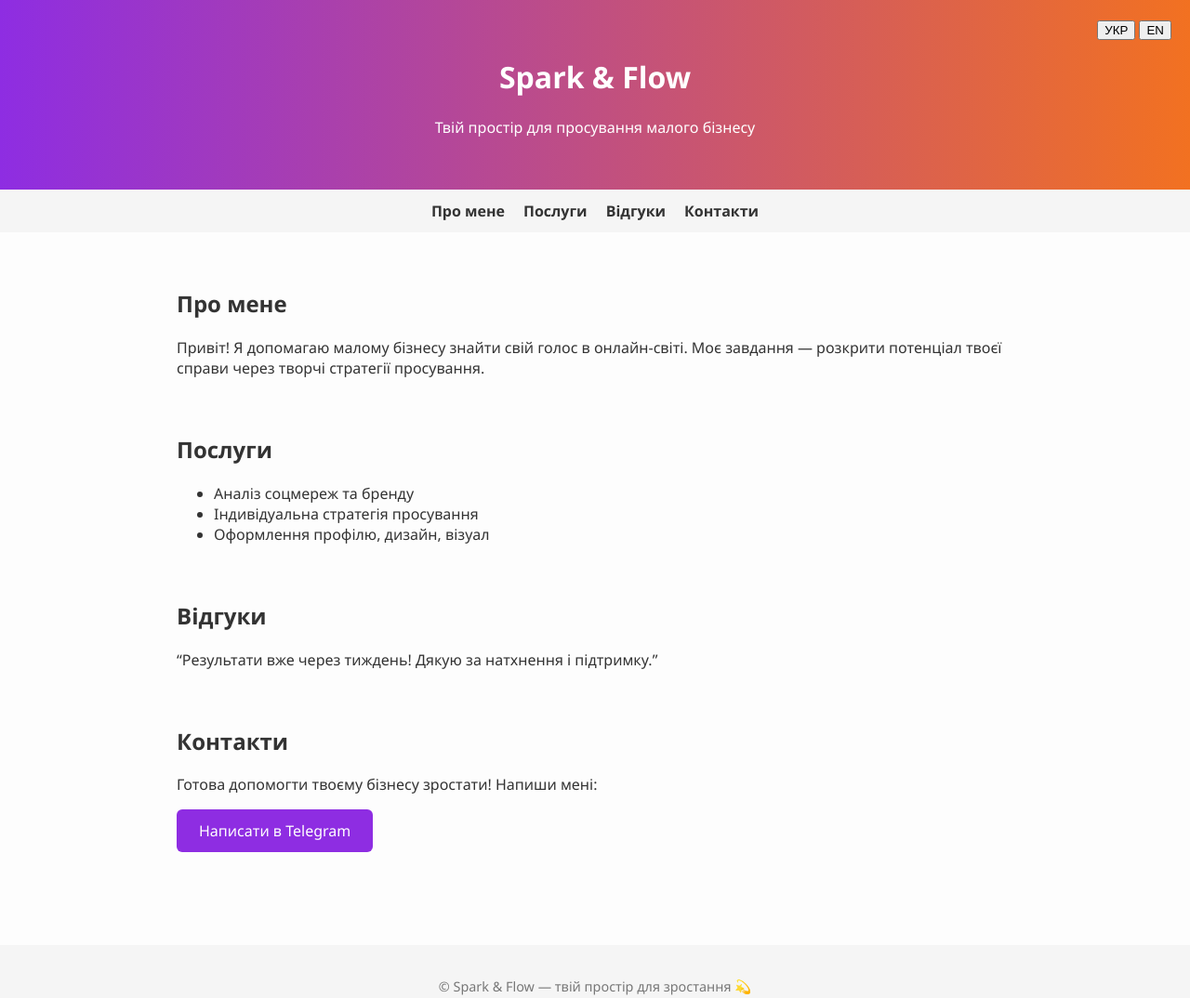
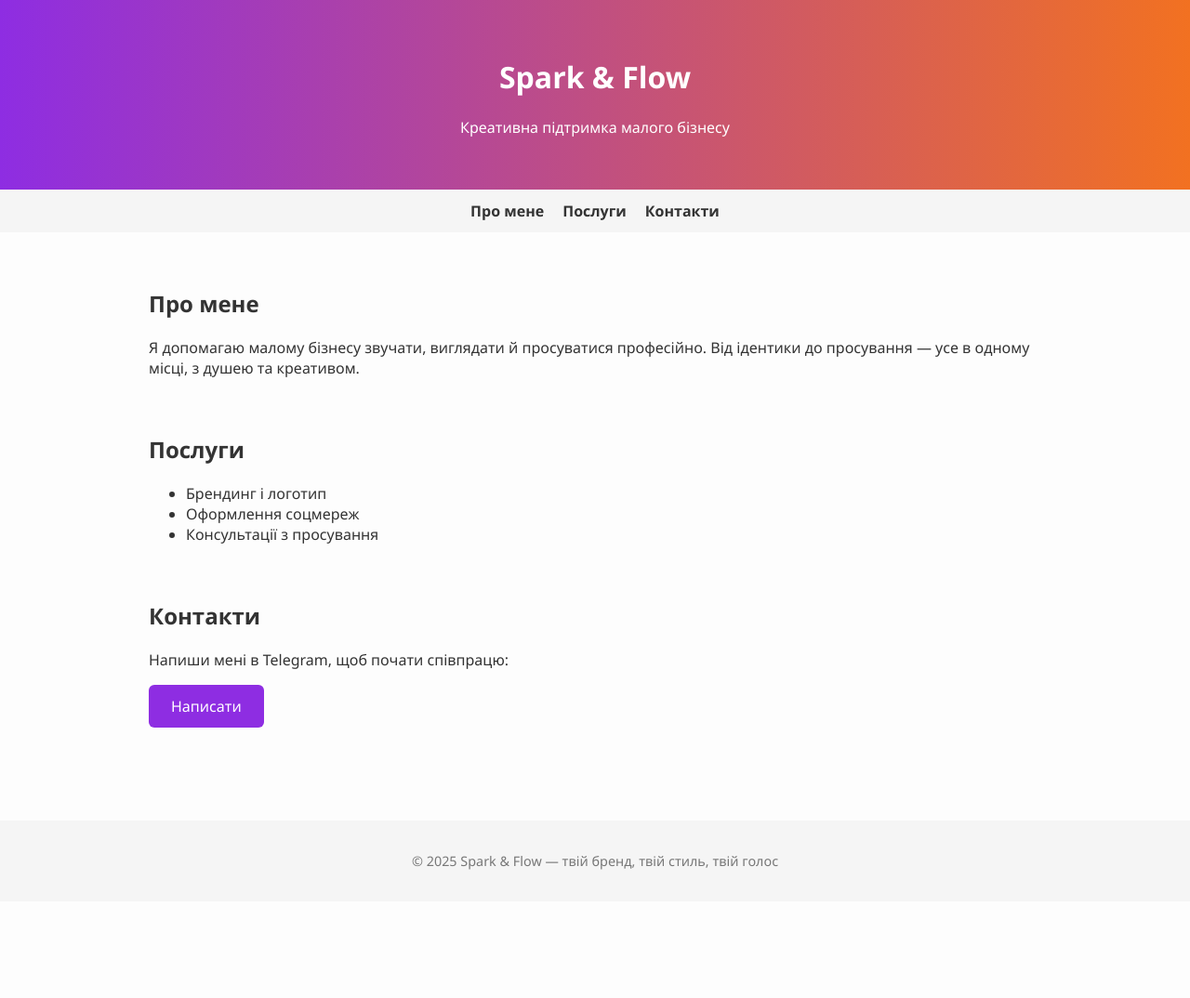
Before and after one commit to SparkFlowing/spark-flow, a plain HTML site: page index.html in a window 1280 px wide. Shown: the whole page at 93% size. After the commit the page ends 970 px from the top, so only its background shows below. Drawn offline with Linux system fonts and the light colour scheme.

Commit message:
index.html

```diff
--- a/index.html
+++ b/index.html
@@ -6,8 +6,8 @@
   <title>Spark & Flow</title>
   <style>
     body {
+      font-family: 'Segoe UI', sans-serif;
       margin: 0;
-      font-family: 'Segoe UI', sans-serif;
       background: #fdfdfd;
       color: #333;
     }
@@ -29,13 +29,8 @@
       text-decoration: none;
       color: #333;
     }
-    .lang-switch {
-      position: absolute;
-      top: 20px;
-      right: 20px;
-    }
     .container {
-      max-width: 900px;
+      max-width: 960px;
       margin: auto;
       padding: 40px 20px;
     }
@@ -58,92 +53,43 @@
       color: #777;
     }
   </style>
-  <script>
-    function switchLang(lang) {
-      document.querySelectorAll('[data-lang]').forEach(el => {
-        el.style.display = el.getAttribute('data-lang') === lang ? 'block' : 'none';
-      });
-    }
-    window.onload = () => switchLang('uk');
-  </script>
 </head>
 <body>
   <header>
     <h1>Spark & Flow</h1>
-    <p>Твій простір для просування малого бізнесу</p>
-    <div class="lang-switch">
-      <button onclick="switchLang('uk')">УКР</button>
-      <button onclick="switchLang('en')">EN</button>
-    </div>
+    <p>Креативна підтримка малого бізнесу</p>
   </header>
 
   <nav>
     <a href="#about">Про мене</a>
     <a href="#services">Послуги</a>
-    <a href="#reviews">Відгуки</a>
     <a href="#contact">Контакти</a>
   </nav>
 
   <div class="container">
-
     <section id="about">
-      <div data-lang="uk">
-        <h2>Про мене</h2>
-        <p>Привіт! Я допомагаю малому бізнесу знайти свій голос в онлайн-світі. Моє завдання — розкрити потенціал твоєї справи через творчі стратегії просування.</p>
-      </div>
-      <div data-lang="en" style="display:none;">
-        <h2>About Me</h2>
-        <p>Hello! I help small businesses find their voice online. My mission is to unlock your potential with creative marketing strategies.</p>
-      </div>
+      <h2>Про мене</h2>
+      <p>Я допомагаю малому бізнесу звучати, виглядати й просуватися професійно. Від ідентики до просування — усе в одному місці, з душею та креативом.</p>
     </section>
 
     <section id="services">
-      <div data-lang="uk">
-        <h2>Послуги</h2>
-        <ul>
-          <li>Аналіз соцмереж та бренду</li>
-          <li>Індивідуальна стратегія просування</li>
-          <li>Оформлення профілю, дизайн, візуал</li>
-        </ul>
-      </div>
-      <div data-lang="en" style="display:none;">
-        <h2>Services</h2>
-        <ul>
-          <li>Social media and brand audit</li>
-          <li>Custom promotion strategy</li>
-          <li>Profile styling, visual design</li>
-        </ul>
-      </div>
-    </section>
-
-    <section id="reviews">
-      <div data-lang="uk">
-        <h2>Відгуки</h2>
-        <p>“Результати вже через тиждень! Дякую за натхнення і підтримку.”</p>
-      </div>
-      <div data-lang="en" style="display:none;">
-        <h2>Reviews</h2>
-        <p>“Saw results in just a week! Thank you for your inspiration and support.”</p>
-      </div>
+      <h2>Послуги</h2>
+      <ul>
+        <li>Брендинг і логотип</li>
+        <li>Оформлення соцмереж</li>
+        <li>Консультації з просування</li>
+      </ul>
     </section>
 
     <section id="contact">
-      <div data-lang="uk">
-        <h2>Контакти</h2>
-        <p>Готова допомогти твоєму бізнесу зростати! Напиши мені:</p>
-        <a class="button" href="https://t.me/ТВОЙ_НІК" target="_blank">Написати в Telegram</a>
-      </div>
-      <div data-lang="en" style="display:none;">
-        <h2>Contact</h2>
-        <p>Ready to help your business grow! Message me here:</p>
-        <a class="button" href="https://t.me/ТВОЙ_НІК" target="_blank">Message on Telegram</a>
-      </div>
+      <h2>Контакти</h2>
+      <p>Напиши мені в Telegram, щоб почати співпрацю:</p>
+      <a class="button" href="https://t.me/твій_нік" target="_blank">Написати</a>
     </section>
-
   </div>
 
   <footer>
-    <p>&copy; Spark & Flow — твій простір для зростання 💫</p>
+    <p>&copy; 2025 Spark & Flow — твій бренд, твій стиль, твій голос</p>
   </footer>
 </body>
 </html>
```
